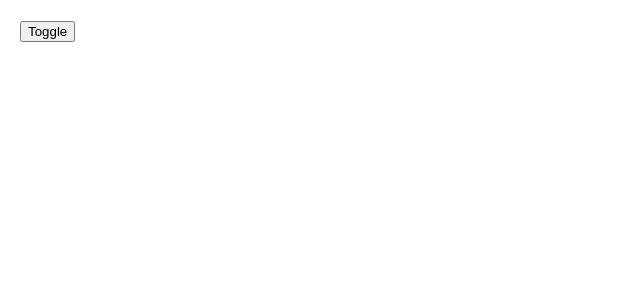
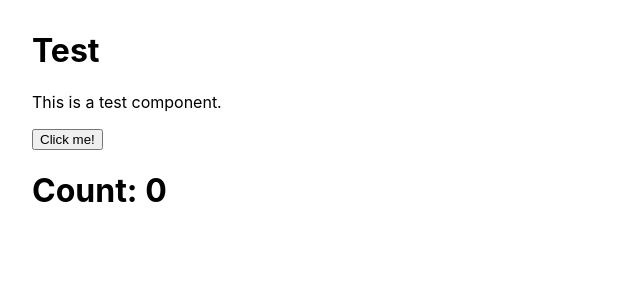
Before and after one commit to Tika299/Learn_ReactJS, a React (Create React App) app in the folder ReactJs/tiktok/: page / in a window 1280 px wide. Shown: the top 300 px of the page, without its empty margins (0-640 px from the left). Built offline with nearby package versions, Linux system fonts and the light colour scheme.

Commit message:
commit Learn useCallback

```diff
--- a/ReactJs/tiktok/src/App.js
+++ b/ReactJs/tiktok/src/App.js
@@ -1,20 +1,18 @@
 import { useState } from 'react';
-import Content from './Content';
-import FakeChat from './FakeChat';
-
+import Test from './Test';
 
 
 function App() {
-  const [showChat, setShowChat] = useState(false);
+  const [count, setCount] = useState(0);
+
   const handleClick = () => {
-    setShowChat(!showChat);
+    setCount(prevCount => prevCount + 1);
   }
 
   return (
-    <div style={{padding:20}}>
-      {/* {<Content/>} */}
-      <button onClick={handleClick}>Toggle</button>
-      {showChat && <FakeChat/>}
+    <div style={{padding:'10px 32px'}}>
+      <Test onIncrease={handleClick}/>
+      <h1>Count: {count}</h1>
     </div>
   )
 }
--- /dev/null
+++ b/ReactJs/tiktok/src/Test.js
@@ -0,0 +1,15 @@
+import React from 'react';
+// This is a test component
+
+
+function Test({onIncrease}) {
+  return (
+    <div>
+      <h1>Test</h1>
+      <p>This is a test component.</p>
+      <button onClick={onIncrease}>Click me!</button>
+    </div>
+  );
+}
+
+export default React.memo(Test);
```
